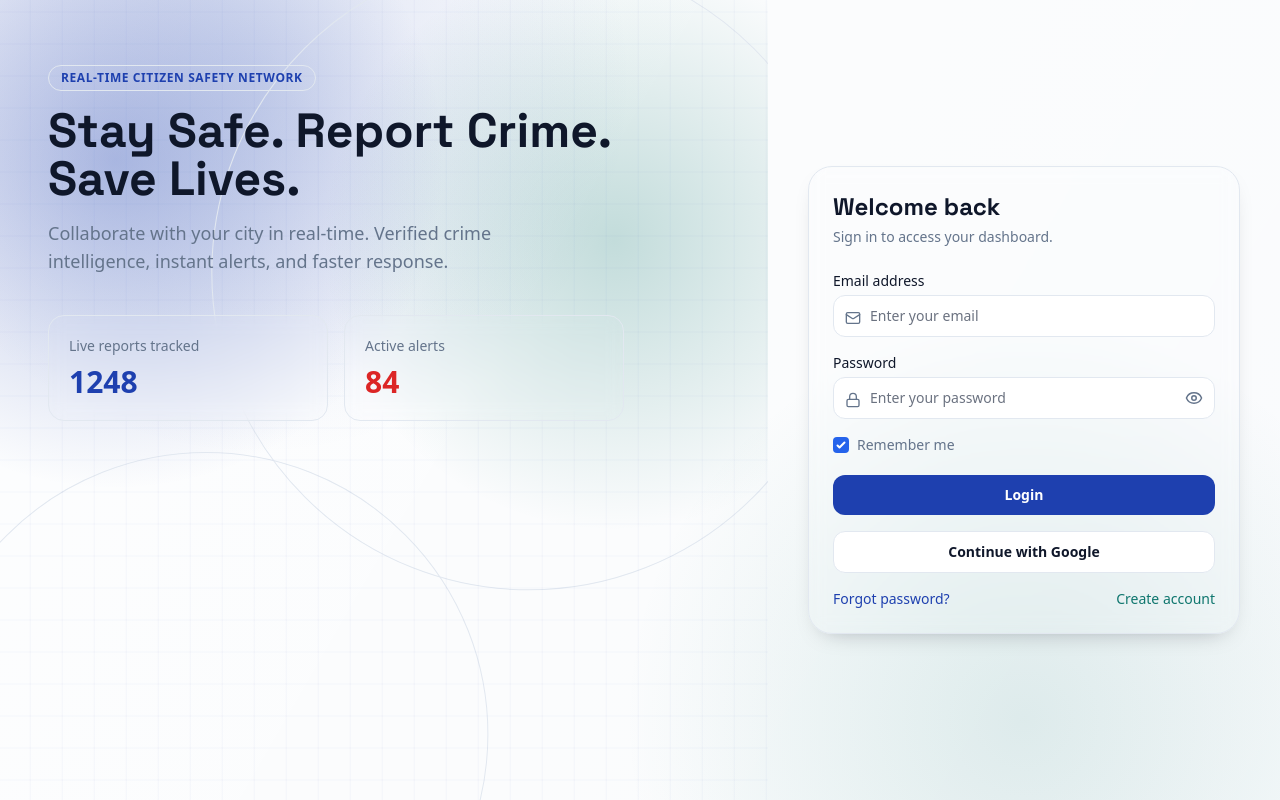
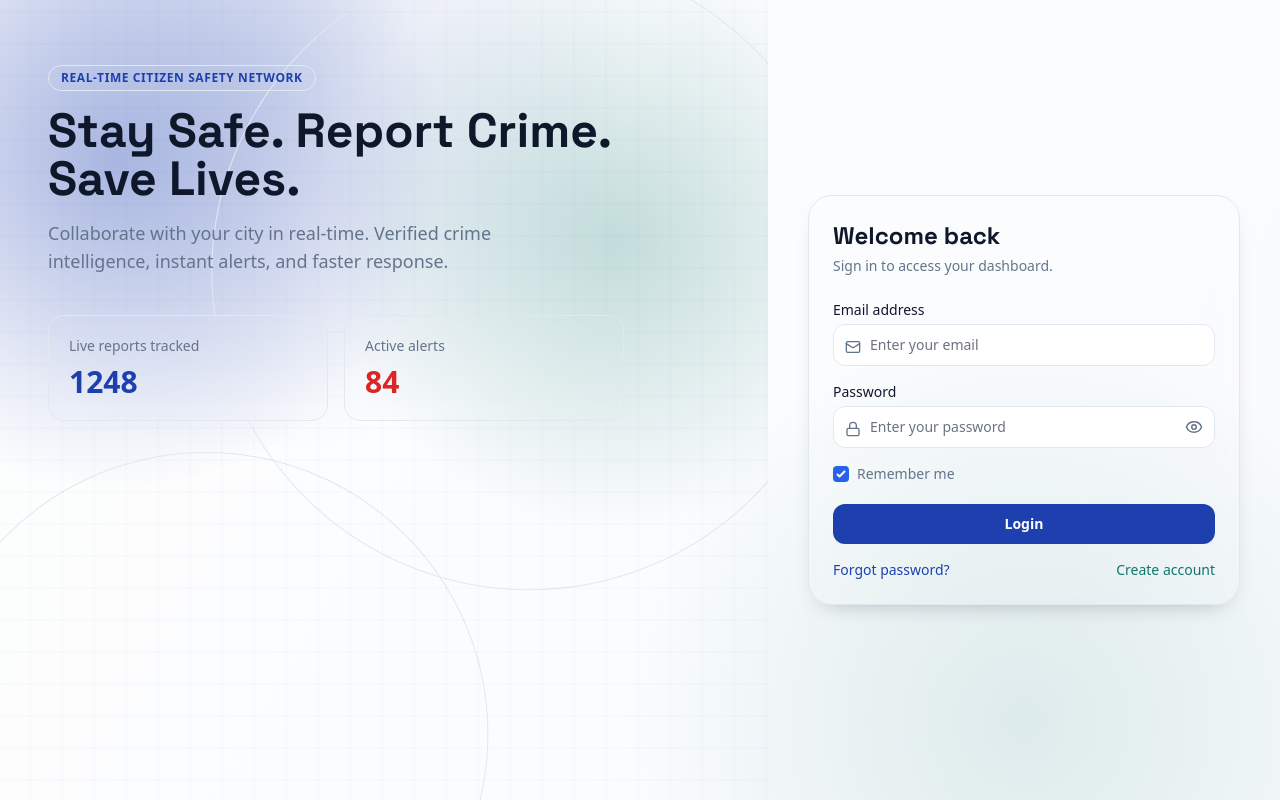
Before and after one commit to Smit79/Real-Time-Crime-Reporting-System, a React (Vite) app in the folder frontend/: page /login in a window 1280 px wide. Built offline with nearby package versions, Linux system fonts and the light colour scheme; no server answers.

Commit message:
Remove Continue with Google button from login page

```diff
--- a/frontend/src/components/auth/LoginForm.jsx
+++ b/frontend/src/components/auth/LoginForm.jsx
@@ -140,9 +140,7 @@ const LoginForm = () => {
         </AnimatePresence>
       </button>
 
-      <button type="button" className="btn-surface w-full" aria-label="Continue with Google">
-        Continue with Google
-      </button>
+
 
       <div className="flex items-center justify-between text-sm">
         <Link to="/forgot-password" className="font-medium text-primary hover:underline">
```
